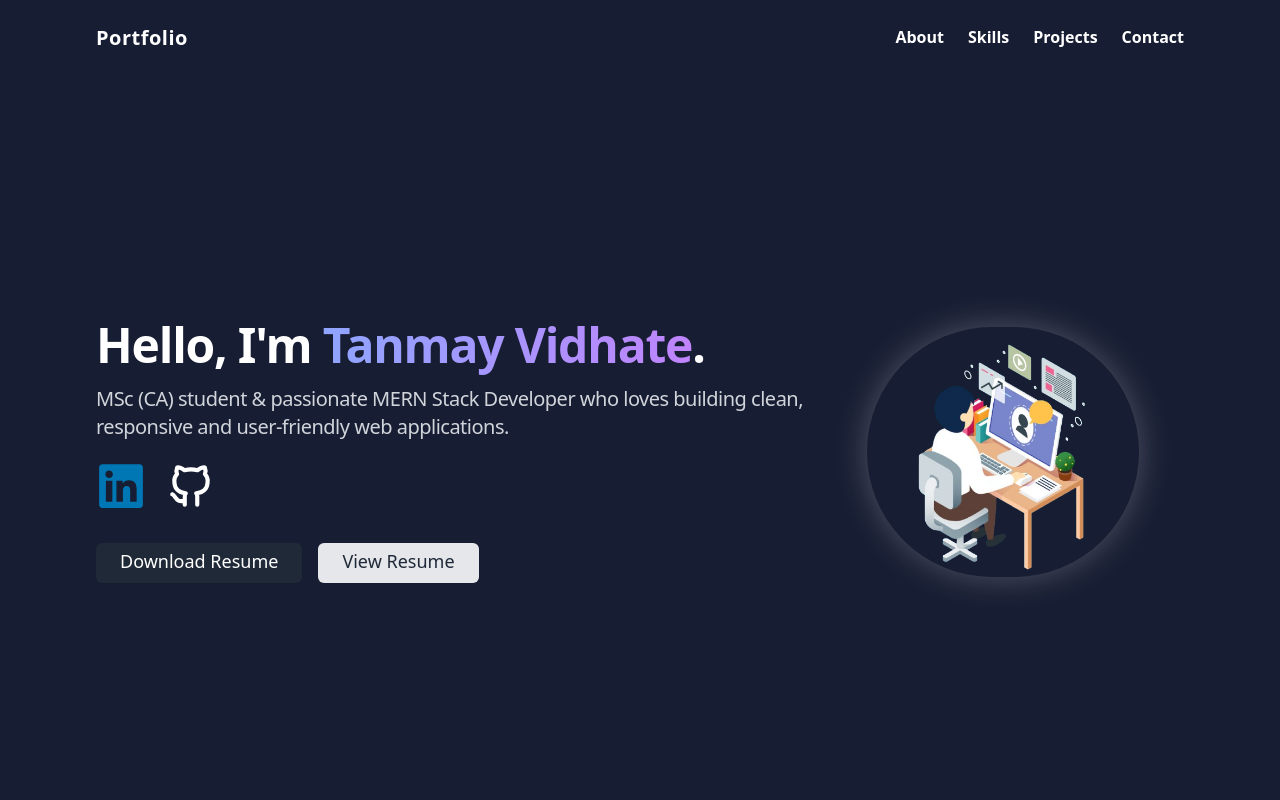
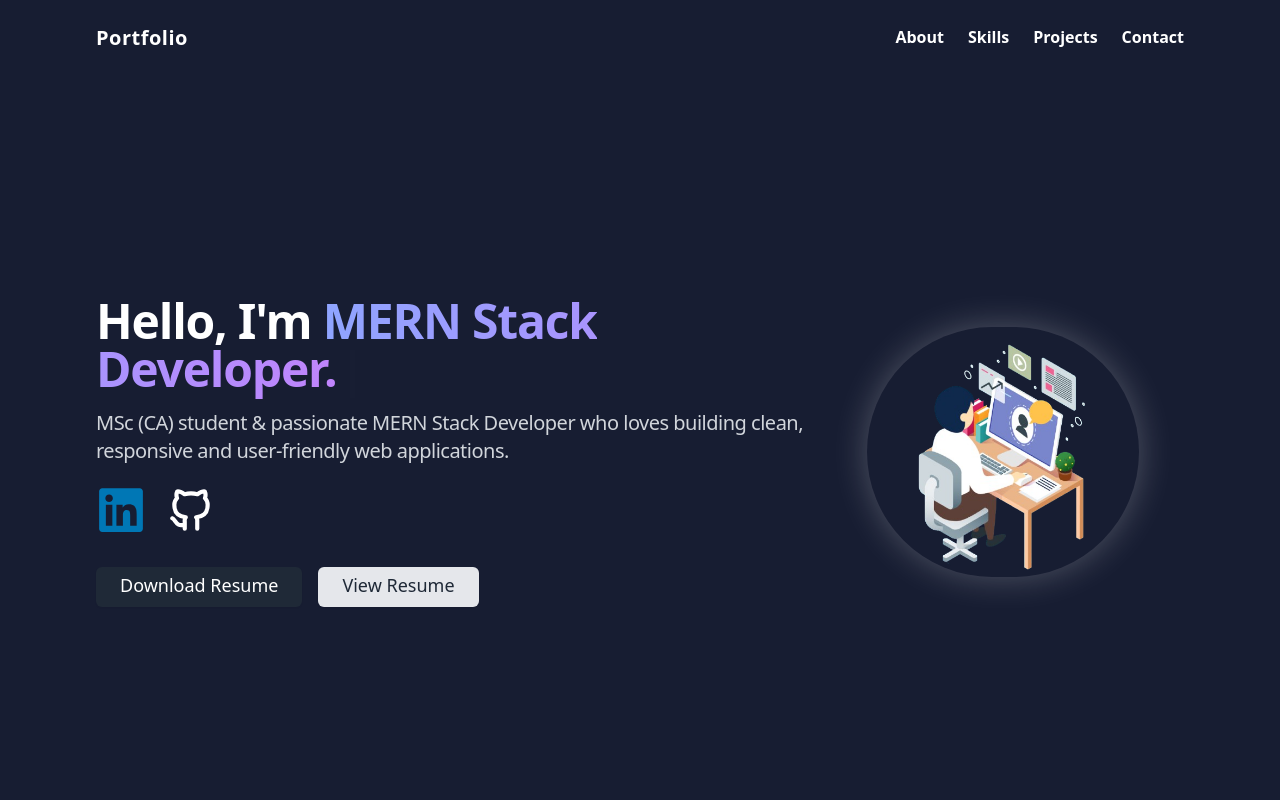
Before and after one commit to TanmayVidhate/Portfolio, a React (Vite) app: page / in a window 1280 px wide. Shown: the top 800 px of the page. Built offline with nearby package versions, Linux system fonts and the light colour scheme.

Commit message:
add react-simple-typewriter

```diff
--- a/package.json
+++ b/package.json
@@ -16,7 +16,8 @@
     "react": "^19.2.0",
     "react-dom": "^19.2.0",
     "react-hot-toast": "^2.6.0",
-    "react-icons": "^5.5.0"
+    "react-icons": "^5.5.0",
+    "react-simple-typewriter": "^5.0.1"
   },
   "devDependencies": {
     "@eslint/js": "^9.39.1",
--- a/src/Views/Home.jsx
+++ b/src/Views/Home.jsx
@@ -4,16 +4,13 @@ import imag1 from "../assets/hero-img.png";
 import { TbBrandGithub } from "react-icons/tb";
 import { FaLinkedin } from "react-icons/fa";
 
+import { useTypewriter, Cursor } from 'react-simple-typewriter';
+
 function Home() {
-    const downloadResume = () => {
-        alert("hi");
-        const link = document.createElement("a");
-        link.href = "/Tanmay_Vidhate_7028982917.pdf.pdf";
-        link.download = "Tanmay_Vidhate_7028982917.pdf";
-        document.body.appendChild(link);
-        link.click();
-        document.body.removeChild(link);
-    }
+    const [ text ] = useTypewriter({
+        words: ['Tanmay Vidhate.', 'MERN Stack Developer.'],
+        loop: true,
+    })
 
     return (
         <div className="w-full min-h-screen text-white lg:px-24 px-10 py-16 flex flex-col lg:flex-row justify-between items-center relative">
@@ -30,9 +27,9 @@ function Home() {
                 <h1 className="font-bold leading-tight tracking-tight text-4xl md:text-5xl">
                     Hello, I'm{" "}
                     <span className="bg-gradient-to-r from-[#8FA5FF] to-purple-400 bg-clip-text text-transparent">
-                        Tanmay Vidhate
+                        {text}
                     </span>
-                    .
+                    <Cursor />
                 </h1>
 
                 <p className="text-base sm:text-xl mt-4 md:text-xl tracking-tight text-gray-300">
```
Also changed, not shown: 1 other file (tests, documents, lock files or other folders).
